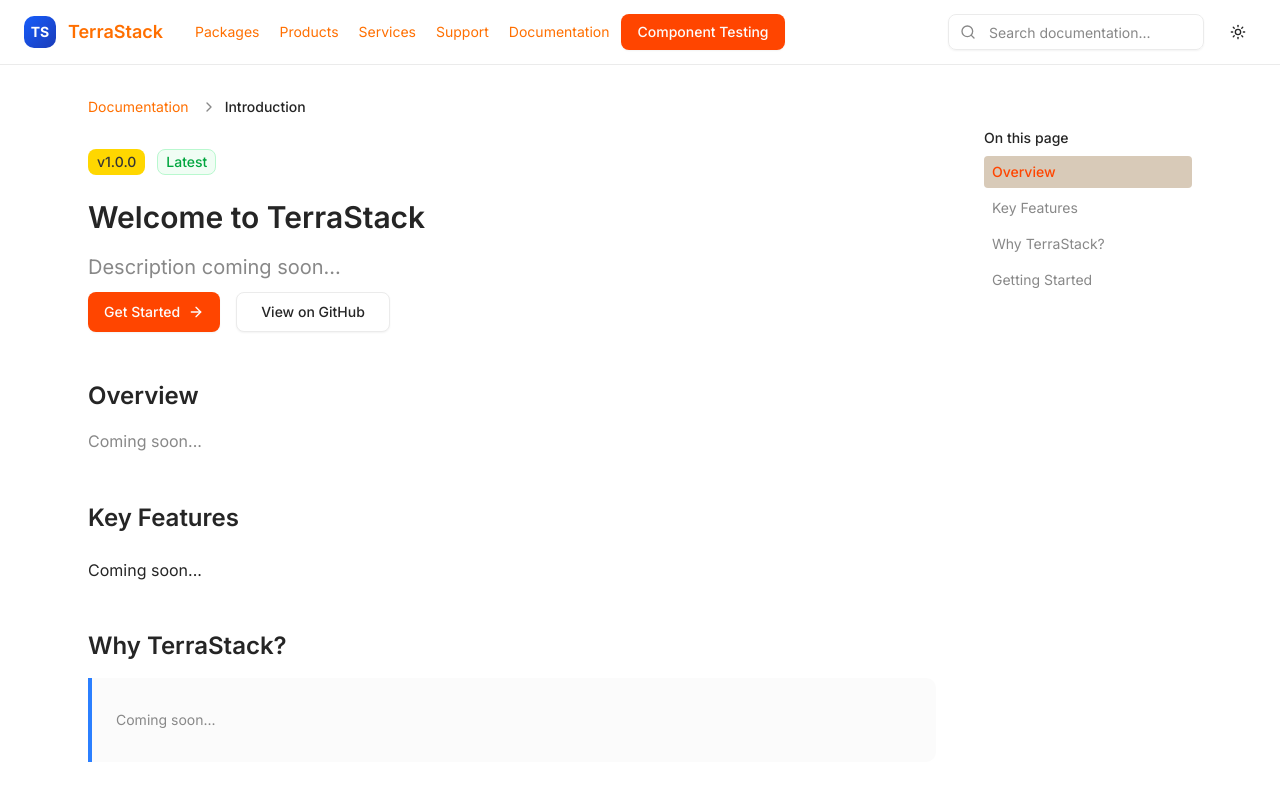
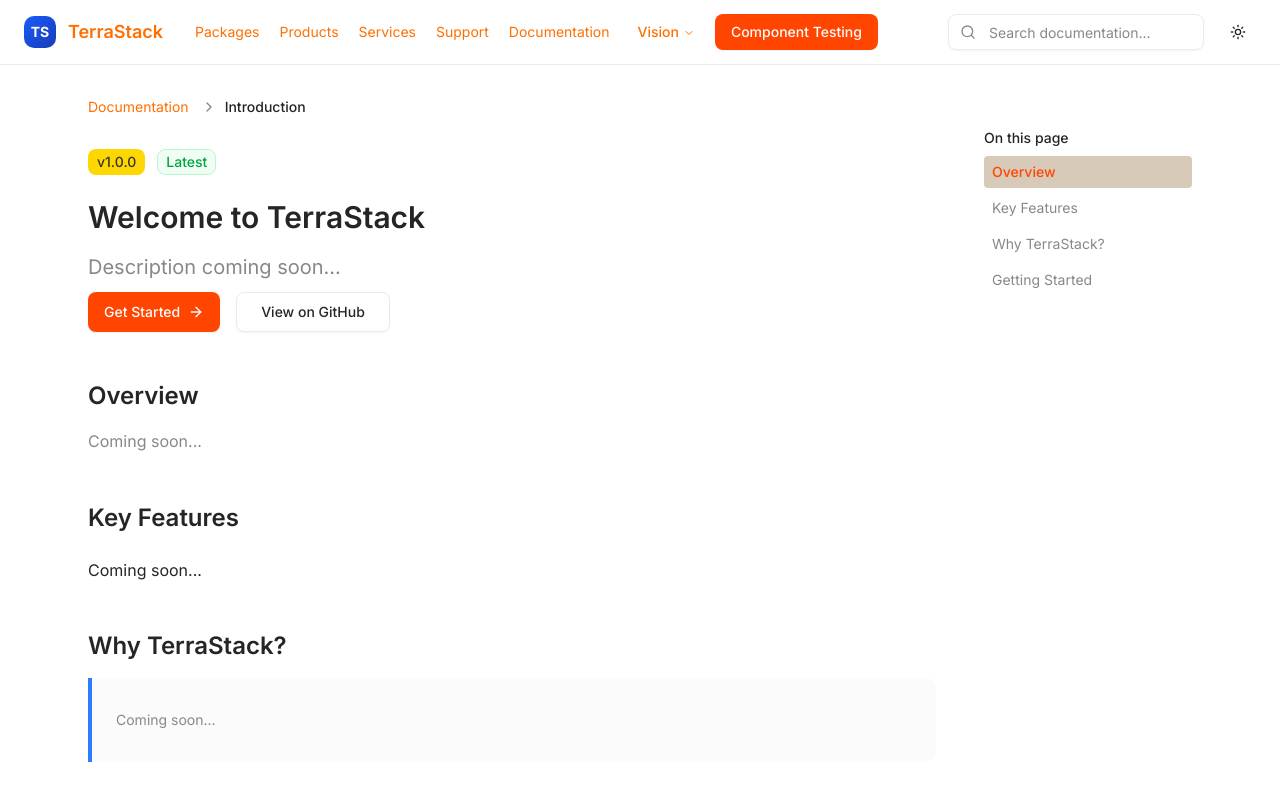
Before and after one commit to Terra-Magma/TerraStack-docs, a Next.js app: page / in a window 1280 px wide. Shown: the top 800 px of the page. Built offline with nearby package versions, Linux system fonts and the light colour scheme.

Commit message:
add vision to header

```diff
--- a/src/components/layout/header.tsx
+++ b/src/components/layout/header.tsx
@@ -10,9 +10,11 @@ import { cn } from '@/lib/utils';
 import DevelopmentButton from '@/components/ui/DevelopmentButton';
 import {
   NavigationMenu,
+  NavigationMenuContent,
   NavigationMenuItem,
   NavigationMenuLink,
   NavigationMenuList,
+  NavigationMenuTrigger,
 } from '@/components/ui/navigation-menu';
 
 export function Header() {
@@ -24,6 +26,18 @@ export function Header() {
     { title: 'Services', href: '/services' },
     { title: 'Support', href: '/support' },
     { title: 'Documentation', href: '/docs' },
+    {
+      title: 'Vision',
+      href: '/our-vision',
+      children: [
+        { title: 'A Brief History', href: '/our-vision/history' },
+        { title: 'Problems', href: '/our-vision/problems' },
+        { title: 'Solution', href: '/our-vision/solution' },
+        { title: 'Supported Platforms', href: '/our-vision/supported-platforms' },
+        { title: 'Existing Protocols', href: '/our-vision/what-about-existing-protocols' },
+        { title: 'Schedule', href: '/our-vision/schedule' },
+      ],
+    },
   ];
 
   return (
@@ -39,15 +53,41 @@ export function Header() {
             </div>
             <span className="font-semibold text-lg">TerraStack</span>
           </Link>
-          <NavigationMenu className="hidden lg:flex items-center gap-6 text-sm">
+          <NavigationMenu
+            className="hidden lg:flex"
+            viewport={false}
+          >
             <NavigationMenuList>
-              {items.map((item) => (
-                <NavigationMenuItem key={item.href}>
-                  <NavigationMenuLink asChild>
-                    <Link href={item.href}>{item.title}</Link>
-                  </NavigationMenuLink>
-                </NavigationMenuItem>
-              ))}
+              {items.map(
+                (item) =>
+                  (item.children && (
+                    <NavigationMenuItem key={item.href}>
+                      <NavigationMenuTrigger style={{ color: 'var(--primary-hover)' }}>
+                        <Link href={item.href}>{item.title}</Link>
+                      </NavigationMenuTrigger>
+                      <NavigationMenuContent>
+                        <ul className="grid w-[200px] gap-4">
+                          {item.children.map((child) => (
+                            <li
+                              key={child.href}
+                              className="m-0"
+                            >
+                              <NavigationMenuLink asChild>
+                                <Link href={child.href}>{child.title}</Link>
+                              </NavigationMenuLink>
+                            </li>
+                          ))}
+                        </ul>
+                      </NavigationMenuContent>
+                    </NavigationMenuItem>
+                  )) || (
+                    <NavigationMenuItem key={item.href}>
+                      <NavigationMenuLink asChild>
+                        <Link href={item.href}>{item.title}</Link>
+                      </NavigationMenuLink>
+                    </NavigationMenuItem>
+                  )
+              )}
               <NavigationMenuItem>
                 <div key={'component-testing'}>
                   <DevelopmentButton
```
